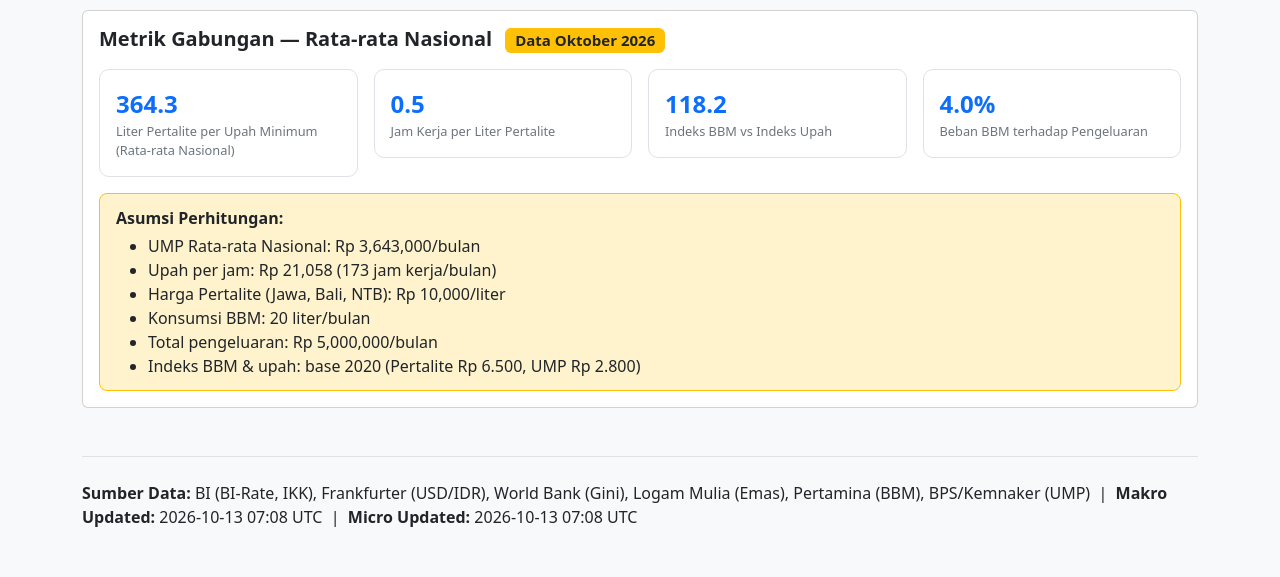
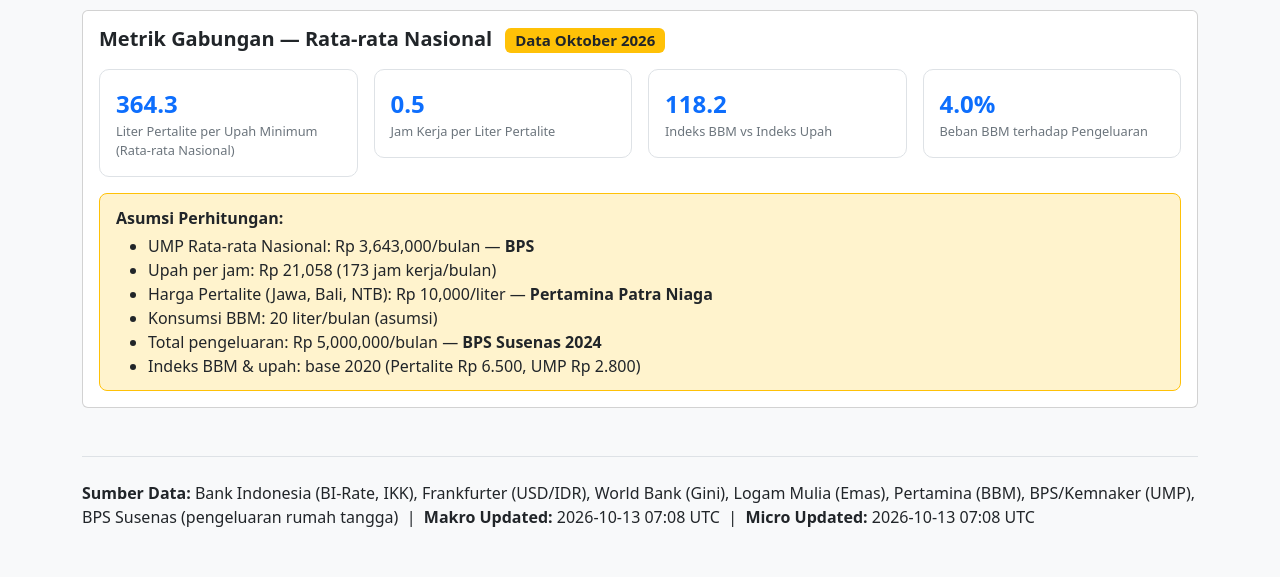
Before and after one commit to hafazahh/indonesia-economic-dashboard, a Flask app: page /micro in a window 1280 px wide. Shown: the part 2659-3236 px from the top of the page. Run offline with Flask 3, Linux system fonts and the light colour scheme; data comes from the database, SQL or seed files in the repository; some libraries are stand-ins or nearby versions.

Commit message:
docs: add BPS source labels for expenditure and UMP data

```diff
--- a/app.py
+++ b/app.py
@@ -596,7 +596,8 @@ def _compute_micro_metrics(province=None, daerah="jawa"):
 
     # BBM burden (assume 20 liters/month consumption, 5M monthly expenditure)
     monthly_consumption = 20
-    monthly_expenditure = 5000000
+    monthly_consumption = 20  # asumsi konsumsi BBM per bulan (liter)
+    monthly_expenditure = 5000000  # BPS Susenas 2024: rata-rata pengeluaran rumah tangga per bulan (national)
     bbm_burden = (monthly_consumption * bbm_price) / monthly_expenditure * 100
 
     return {
--- a/templates/micro.html
+++ b/templates/micro.html
@@ -258,11 +258,11 @@
             <div class="assumption-box mt-3">
                 <strong>Asumsi Perhitungan:</strong>
                 <ul class="mb-0 mt-1">
-                    <li>UMP {{ metrics.province }}: Rp {{ "{:,.0f}".format(metrics.ump_monthly) }}/bulan</li>
+                    <li>UMP {{ metrics.province }}: Rp {{ "{:,.0f}".format(metrics.ump_monthly) }}/bulan — <strong>BPS</strong></li>
                     <li>Upah per jam: Rp {{ "{:,.0f}".format(metrics.ump_hourly) }} (173 jam kerja/bulan)</li>
-                    <li>Harga Pertalite ({{ daerah_list[selected_daerah].label }}): Rp {{ "{:,.0f}".format(metrics.bbm_price) }}/liter</li>
-                    <li>Konsumsi BBM: {{ metrics.monthly_consumption }} liter/bulan</li>
-                    <li>Total pengeluaran: Rp {{ "{:,.0f}".format(metrics.monthly_expenditure) }}/bulan</li>
+                    <li>Harga Pertalite ({{ daerah_list[selected_daerah].label }}): Rp {{ "{:,.0f}".format(metrics.bbm_price) }}/liter — <strong>Pertamina Patra Niaga</strong></li>
+                    <li>Konsumsi BBM: {{ metrics.monthly_consumption }} liter/bulan (asumsi)</li>
+                    <li>Total pengeluaran: Rp {{ "{:,.0f}".format(metrics.monthly_expenditure) }}/bulan — <strong>BPS Susenas 2024</strong></li>
                     <li>Indeks BBM & upah: base 2020 (Pertalite Rp 6.500, UMP Rp 2.800)</li>
                 </ul>
             </div>
@@ -273,7 +273,7 @@
     <footer>
         <div class="d-flex justify-content-between align-items-center flex-wrap gap-2">
             <div>
-                <strong>Sumber Data:</strong> BI (BI-Rate, IKK), Frankfurter (USD/IDR), World Bank (Gini), Logam Mulia (Emas), Pertamina (BBM), BPS/Kemnaker (UMP)
+                <strong>Sumber Data:</strong> Bank Indonesia (BI-Rate, IKK), Frankfurter (USD/IDR), World Bank (Gini), Logam Mulia (Emas), Pertamina (BBM), BPS/Kemnaker (UMP), BPS Susenas (pengeluaran rumah tangga)
                 &nbsp;|&nbsp;
                 <strong>Makro Updated:</strong> {{ macro_updated }}
                 &nbsp;|&nbsp;
```
